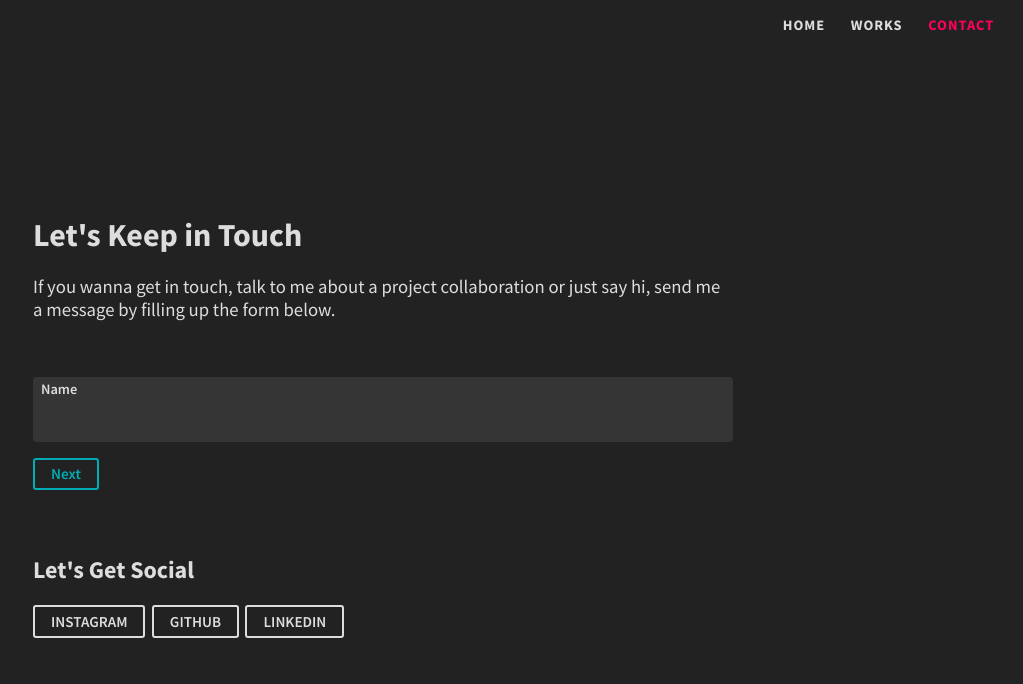
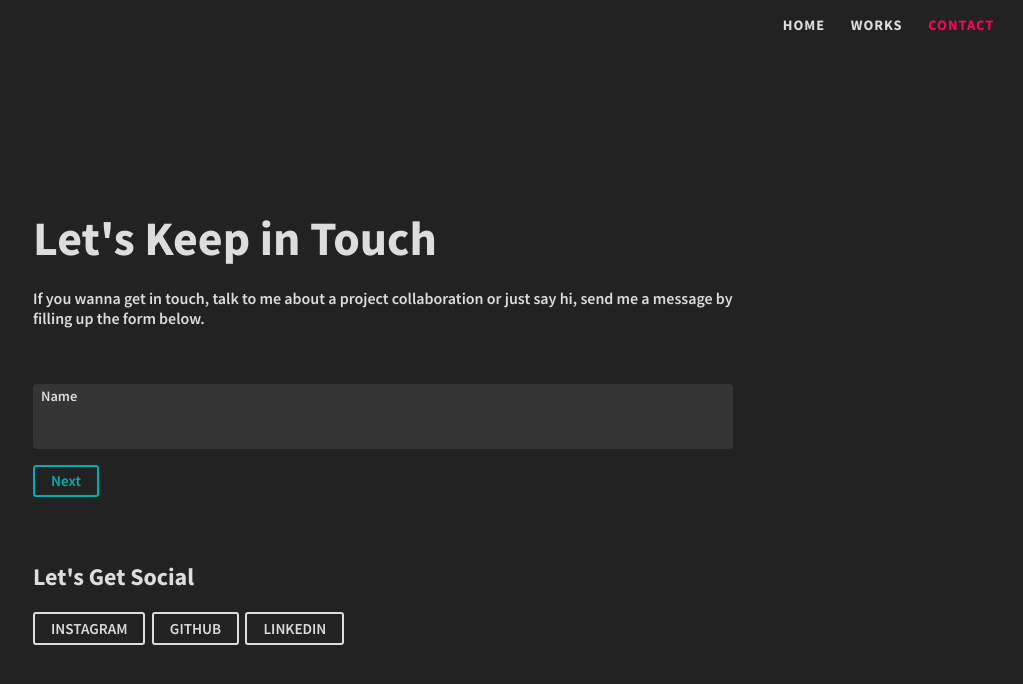
Before and after one commit to mani-barathi/mezelf, a Next.js app: page /contact in a window 1280 px wide. Shown: the top 684 px of the page, without its empty margins (257-1280 px from the left). Built offline with nearby package versions, Linux system fonts and the light colour scheme.

Commit message:
moved styled components to respective files inside styles dir

```diff
--- a/pages/404.js
+++ b/pages/404.js
@@ -1,6 +1,6 @@
 import styled from "styled-components"
 import Link from 'next/link'
-import Button from "@/styles/Button"
+import { Button } from "@/styles/Button"
 
 export default function Error() {
   return (
--- a/pages/contact.js
+++ b/pages/contact.js
@@ -1,18 +1,19 @@
 import { } from 'react'
-import styled from "styled-components"
+import styled, { css } from "styled-components"
 import { Form, FormGroup, FormInput } from "@/styles/Form"
-import Button from "@/styles/Button"
+import { Text } from "@/styles/Typgraphy"
+import { Button } from "@/styles/Button"
 
 export default function contact() {
     return (
         <Wrapper>
             <Container>
                 <div>
-                    <h1>Let's Keep in Touch</h1>
+                    <Text large>Let's Keep in Touch</Text>
                     <br />
-                    <h3 style={{ fontWeight: '500' }}>
+                    <Text style={{ fontWeight: '600' }}>
                         If you wanna get in touch, talk to me about a project collaboration or just say hi, send me a message by filling up the form below.
-                    </h3>
+                    </Text>
                     <br />
                     <br />
                 </div>
@@ -32,7 +33,7 @@ export default function contact() {
                     </FormGroup> */}
                 </Form>
                 <div style={{ width: "100%", marginTop: "4rem" }} >
-                    <h2>Let's Get Social</h2>
+                    <Text medium>Let's Get Social</Text>
                     <br />
                     <Button>INSTAGRAM</Button> &nbsp;
                     <Button>GITHUB</Button>    &nbsp;
--- a/styles/Button.js
+++ b/styles/Button.js
@@ -20,4 +20,6 @@ const Button = styled.button`
         transform: translatey(5px);
     }
 `
-export default Button
+export {
+    Button
+}
--- /dev/null
+++ b/styles/Typgraphy.js
@@ -0,0 +1,25 @@
+import styled, { css } from "styled-components"
+
+const Text = styled.h3`
+    color:var(--${props => props.textBlue ? 'textBlue' : props.textPink ? 'textPink' : 'textGrey'});
+    display:${props => props.inline ? 'inline' : 'block'};
+    font-size:${props => props.medium ? '1.5rem' : props.large ? '3rem' : '1rem'};
+    transition: all 1s ease;
+    animation: ${props => props.animation ? css`ease-in 0.3s ${props.animation}` : 'none'} ;
+
+    @media screen and (max-width:400px){
+    font-size:${props => props.medium ? '1.3rem' : props.large ? '2.3rem' : '1rem'};
+    }
+`
+const Paragraph = styled.div`
+    color:var(--${props => props.textBlue ? 'textBlue' : props.textPink ? 'textPink' : 'textGrey'});
+    transition: all 0.8s ease;
+    opacity: ${props => props.isAnimated ? '1' : '0'};
+    transform: ${props => props.isAnimated ? 'translatey(0)' : 'translatey(10px)'};
+    max-width:600px;
+`
+
+export {
+    Text,
+    Paragraph
+}
```
Also changed, not shown: components/AboutModal.js (+2 -6 lines), pages/index.js (+6 -28 lines), styles/Animation.js (added, +15 -0 lines), 1 other file (tests, documents, lock files or other folders). Lines whose indentation alone changed are shown as unchanged.
